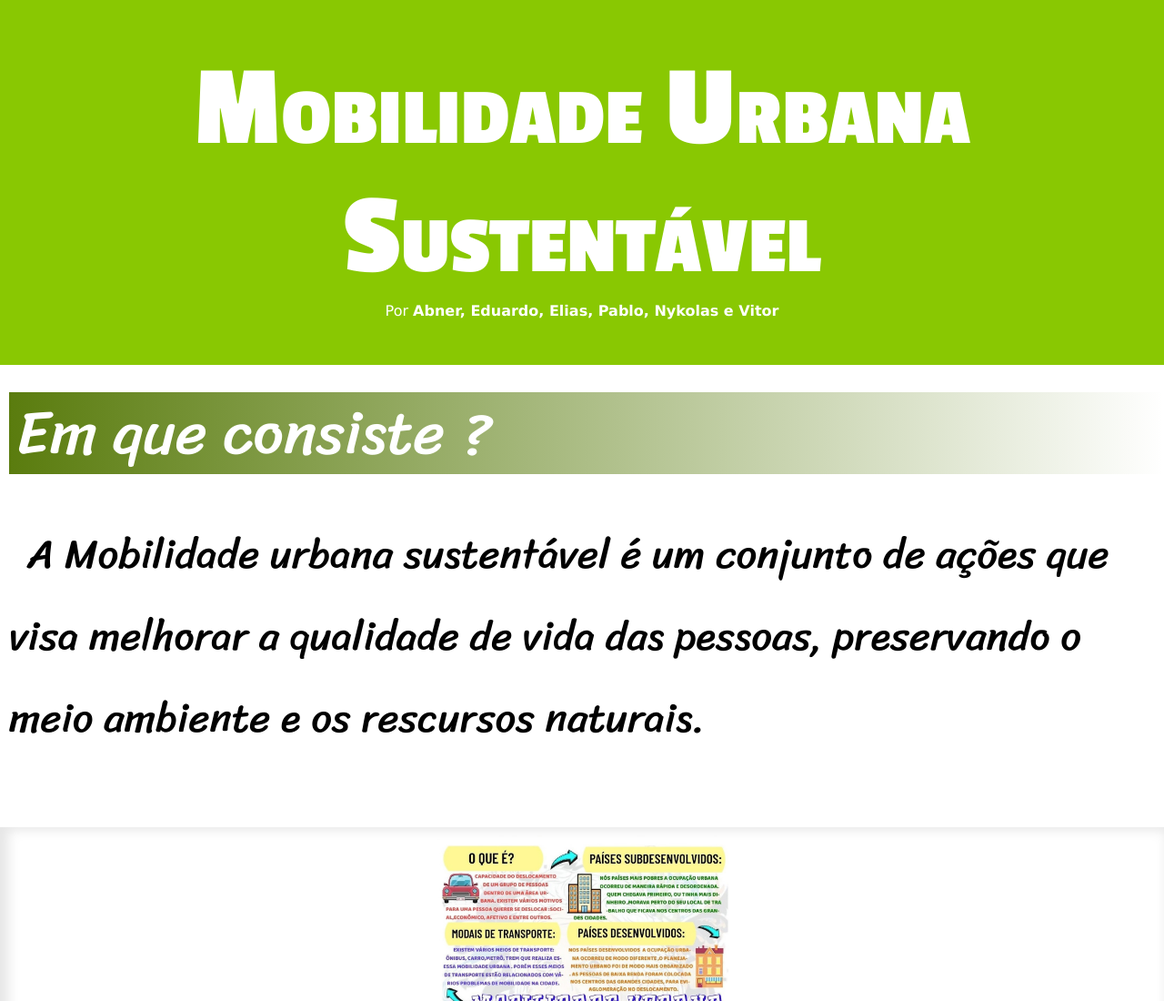
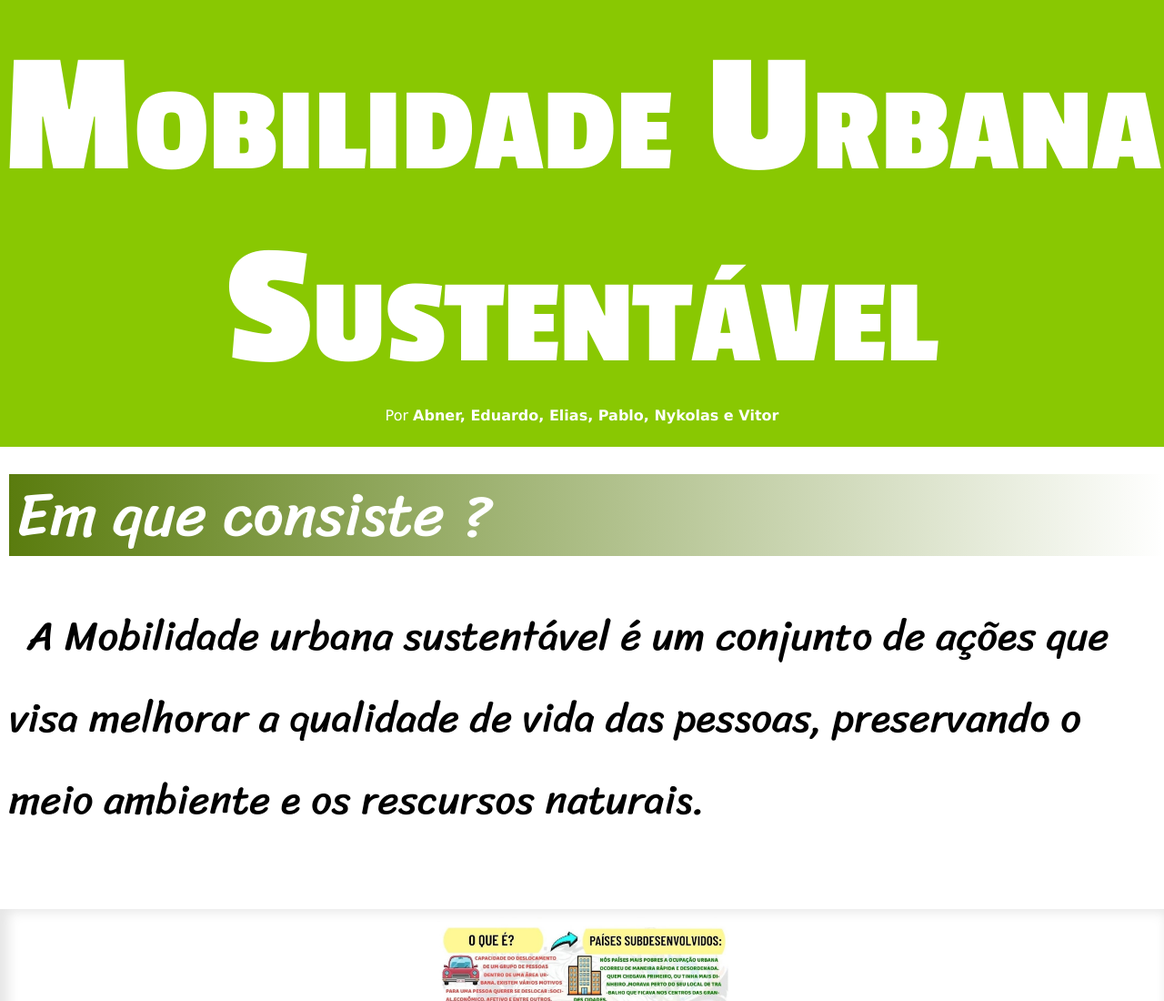
Before and after one commit to Eduardolab/projeto-sustentavel, a plain HTML site: page index.html in a window 1280 px wide. Shown: the top 1100 px of the page at 91% size. Drawn offline with Linux system fonts and the light colour scheme.

Commit message:
poca coisa

```diff
--- a/estilo/style.css
+++ b/estilo/style.css
@@ -37,14 +37,14 @@ header {
 }
 
 header > h1 {
-    padding-top: 50px;
+    padding-top: 25px;
     font-variant: small-caps;
     font-family: var(--font2);
-    font-size: 10vw;
+    font-size: 15vw;
 }
 
 header > p {
-    padding-bottom: 50px;
+    padding-bottom: 25px;
 }
 
 header a,
```
